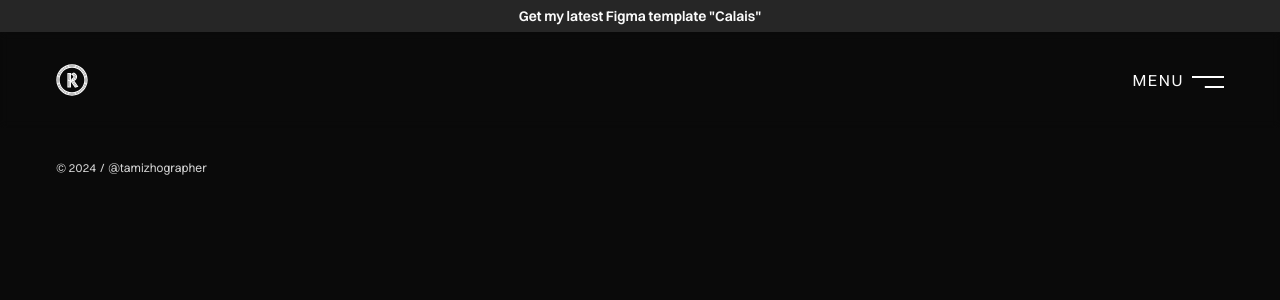
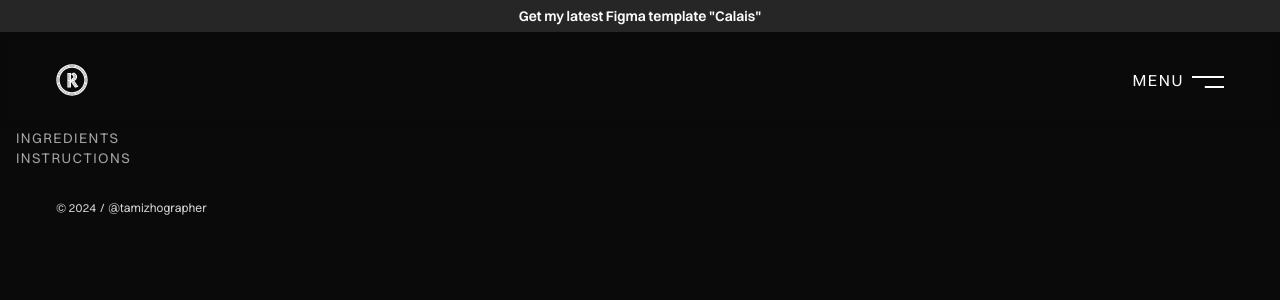
Before and after one commit to rathesDot/rathes.me, a Next.js app: page /biriyani in a window 1280 px wide. Shown: the top 300 px of the page. Built offline with nearby package versions, Linux system fonts and the light colour scheme.

Commit message:
✨ Add the two sections

```diff
--- a/src/pages/biriyani.tsx
+++ b/src/pages/biriyani.tsx
@@ -2,6 +2,7 @@ import { NextPage } from "next"
 
 import { PageLayout } from "../layouts"
 import { useState } from "react"
+import { Heading2, TextField } from "../components"
 
 // ingredients for 1kg
 const ingredients = [
@@ -28,7 +29,20 @@ const BiriyaniPage: NextPage = () => {
   const [amountOfBiriyani, setAmountOfBiriyani] = useState<number>(1)
   return (
     <PageLayout>
-      <div className="px-4"></div>
+      <div className="px-4">
+        <section>
+          <Heading2 size={4} className="text-neutral-400">
+            Ingredients
+          </Heading2>
+          <div></div>
+        </section>
+        <section>
+          <Heading2 size={4} className="text-neutral-400">
+            Instructions
+          </Heading2>
+          <div></div>
+        </section>
+      </div>
     </PageLayout>
   )
 }
```
